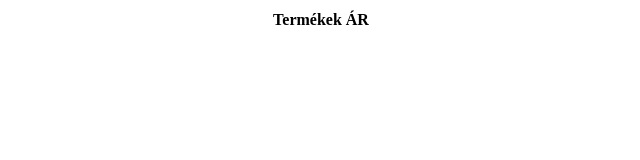
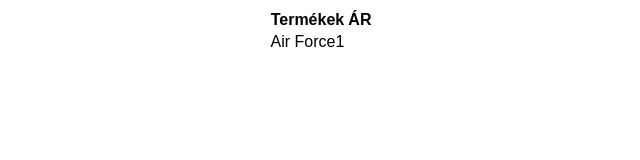
Before and after one commit to Benceplays/Project-A, a website: page Projekt/public_html/NIKE/nikehtml.html in a window 1280 px wide. Shown: the whole page, without its empty margins (319-959 px from the left). Drawn offline with Linux system fonts and the light colour scheme.

Commit message:
Merge origin/master

```diff
--- a/Projekt/public_html/NIKE/nikecss.css
+++ b/Projekt/public_html/NIKE/nikecss.css
@@ -21,3 +21,6 @@
     margin-left:auto;
     margin-right:auto;
 }
+body{
+    font-family: Arial;
+}
--- a/Projekt/public_html/NIKE/nikehtml.html
+++ b/Projekt/public_html/NIKE/nikehtml.html
@@ -20,7 +20,11 @@
                 <th>
                     ÁR
                 </th>
-
+                <tr>
+                    <td>
+                        Air Force1
+                    </td>
+                </tr>
 
             </table>
         </div>
```
